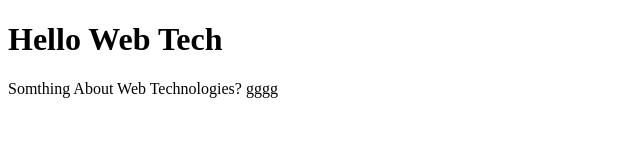
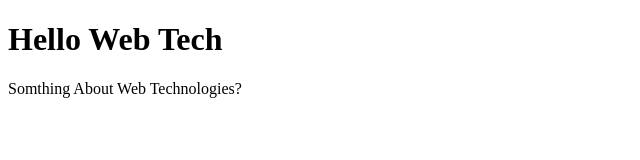
Before and after one commit to Cullen1501/SET08101_Labs, a plain HTML site: page index.html in a window 1280 px wide. Shown: the full height of the page, 0-640 px from the left. Drawn offline with Linux system fonts and the light colour scheme.

Commit message:
adding content to the website

```diff
--- a/index.html
+++ b/index.html
@@ -5,9 +5,6 @@
 	</head>
 	<body>
 		<h1> Hello Web Tech </h1>
-		<p> Somthing About Web Technologies?
-
-			gggg
-		</p>
+		<p> Somthing About Web Technologies? </p>
 	</body>
 </html>
```
